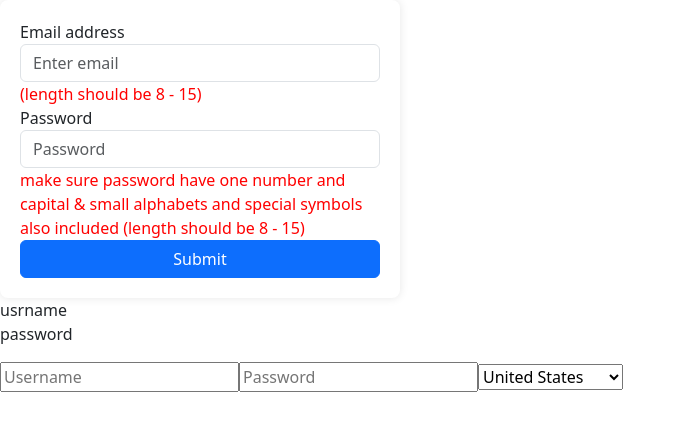
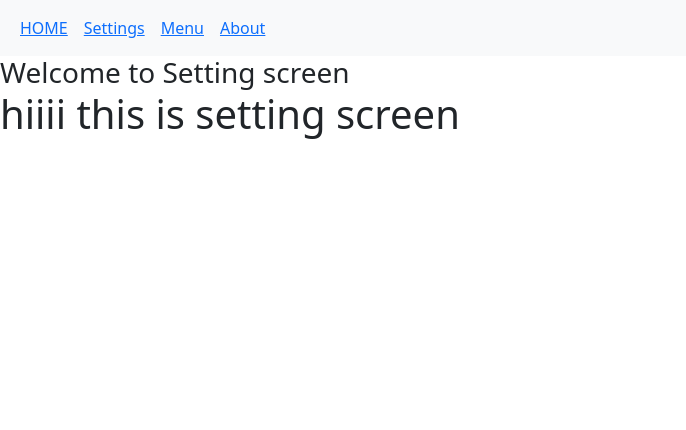
Before and after one commit to nandiswarb93/react-09, a React (Create React App) app: page /menu in a window 1280 px wide. Shown: the top 430 px of the page, without its empty margins (0-686 px from the left). Built offline with nearby package versions, Linux system fonts and the light colour scheme.

Commit message:
task is going on

```diff
--- a/src/App.js
+++ b/src/App.js
@@ -28,34 +28,43 @@ import UncontrolledForm from "./hooks/useEffect/useEffect2/apitest";
 import ControlForm from "./hooks/useEffect/controlledforms/controlForm";
 import RegistrationFormWithValidation from "./hooks/useEffect/controlledforms/registrationform";
 import DifferentInput from "./hooks/useEffect/controlledforms/differentInputs";
+import NavigationStack from "./navigation/navigation";
 
 const arr = [1, 2, 3, 4, 5, 6, 6, 8];
+
+// function App() {
+//   return (
+//     <>
+//       {/* <ConditionRender array={arr} /> */}
+//       {/* <Statename /> */}
+//       {/* <CounterApp /> */}
+//       {/* <Statebox /> */}
+//       {/* <ApiCall /> */}
+//       {/* <Counterapp /> */}
+//       {/* <ApiCall /> */}
+//       {/* <DummyApi /> */}
+//       {/* <CountryCodes /> */}
+//       {/* <PlacementTask /> */}
+//       {/* <RecipeTable /> */}
+//       {/* <Boxes /> */}
+//       {/* <UseeffectRecipe /> */}
+//       {/* <WhetherApi /> */}
+//       {/* <FormValidation /> */}
+//       {/* <RegistrationForm /> */}
+//       {/* <UncontrolledForm /> */}
+//       {/* <ControlForm /> */}
+
+//       <RegistrationFormWithValidation />
+
+//       <DifferentInput />
+//     </>
+//   );
+// }
 
 function App() {
   return (
     <>
-      {/* <ConditionRender array={arr} /> */}
-      {/* <Statename /> */}
-      {/* <CounterApp /> */}
-      {/* <Statebox /> */}
-      {/* <ApiCall /> */}
-      {/* <Counterapp /> */}
-      {/* <ApiCall /> */}
-      {/* <DummyApi /> */}
-      {/* <CountryCodes /> */}
-      {/* <PlacementTask /> */}
-      {/* <RecipeTable /> */}
-      {/* <Boxes /> */}
-      {/* <UseeffectRecipe /> */}
-      {/* <WhetherApi /> */}
-      {/* <FormValidation /> */}
-      {/* <RegistrationForm /> */}
-      {/* <UncontrolledForm /> */}
-      {/* <ControlForm /> */}
-
-      <RegistrationFormWithValidation />
-
-      <DifferentInput />
+      <NavigationStack />
     </>
   );
 }
--- a/src/navigation/about.js
+++ b/src/navigation/about.js
@@ -0,0 +1,14 @@
+import NavBar from "./navbar";
+
+const AboutScreen = () => {
+  return (
+    <>
+      <NavBar />
+      <h3>
+        Welcome to about screen
+        <h1>hiiii this is about screen</h1>
+      </h3>
+    </>
+  );
+};
+export default AboutScreen;
--- a/src/navigation/home.js
+++ b/src/navigation/home.js
@@ -0,0 +1,14 @@
+import NavBar from "./navbar";
+
+const HomeScreen = () => {
+  return (
+    <>
+      <NavBar />
+      <h3>
+        Welcome to home screen
+        <h1>hiiii this is Home screen</h1>
+      </h3>
+    </>
+  );
+};
+export default HomeScreen;
--- /dev/null
+++ b/src/navigation/navbar.js
@@ -0,0 +1,37 @@
+import { Link } from "react-router-dom";
+
+const NavBar = () => {
+  return (
+    <>
+      <nav className="navbar navbar-expand-sm bg-light">
+        <div className="container-fluid">
+          {/* Links */}
+          <ul className="navbar-nav">
+            <li className="nav-item">
+              <a className="nav-link" href="#">
+                <Link to={"/"}>HOME</Link>
+              </a>
+            </li>
+            <li className="nav-item">
+              <a className="nav-link" href="#">
+                <Link to={"/settings"}>Settings</Link>
+              </a>
+            </li>
+            <li className="nav-item">
+              <a className="nav-link" href="#">
+                <Link to={"/menu"}>Menu</Link>
+              </a>
+            </li>
+            <li className="nav-item">
+              <a className="nav-link" href="#">
+                <Link to={"/about"}>About</Link>
+              </a>
+            </li>
+          </ul>
+        </div>
+      </nav>
+    </>
+  );
+};
+
+export default NavBar;
--- /dev/null
+++ b/src/navigation/navigation.js
@@ -0,0 +1,22 @@
+import { BrowserRouter, Routes, Route } from "react-router-dom";
+import HomeScreen from "./home";
+import AboutScreen from "./about";
+import SettingScreen from "./settings";
+import MenuScreen from "./settings";
+
+const NavigationStack = () => {
+  return (
+    <BrowserRouter>
+      <Routes>
+        <Route path="/" element={<HomeScreen />}></Route>
+
+        <Route path="/about" element={<AboutScreen />}></Route>
+
+        <Route path="/settings" element={<SettingScreen />}></Route>
+
+        <Route path="/menu" element={<MenuScreen />}></Route>
+      </Routes>
+    </BrowserRouter>
+  );
+};
+export default NavigationStack;
--- a/src/navigation/settings.js
+++ b/src/navigation/settings.js
@@ -0,0 +1,14 @@
+import NavBar from "./navbar";
+
+const SettingScreen = () => {
+  return (
+    <>
+      <NavBar />
+      <h3>
+        Welcome to Setting screen
+        <h1>hiiii this is setting screen</h1>
+      </h3>
+    </>
+  );
+};
+export default SettingScreen;
```
Also changed, not shown: src/navigation/menu.js (+14 -0 lines).
